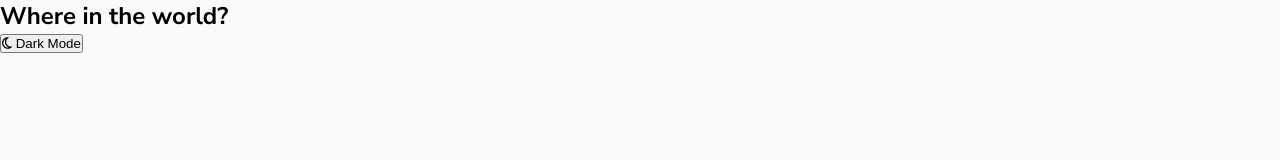
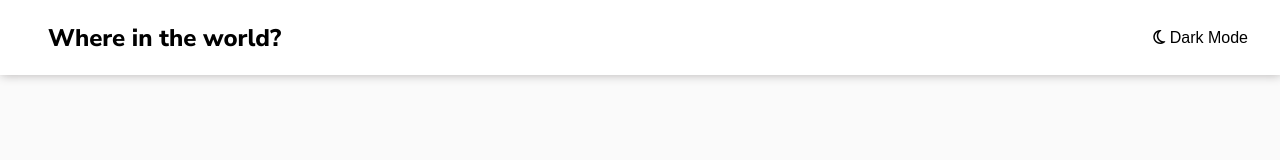
Before and after one commit to Tasneemmohammed0/rest-countries, a plain HTML site: page index.html in a window 1280 px wide. Drawn offline with Linux system fonts and the light colour scheme.

Commit message:
feat: styled header bar

```diff
--- a/style.css
+++ b/style.css
@@ -34,3 +34,29 @@ body {
   background-color: var(--very-light-gray);
 	font-family: Nunito Sans;
 }
+
+/* header styles */
+.header {
+  display: flex;
+  justify-content: space-between;
+	align-items: center;
+	/* vertical-align: bottom; */
+	margin-bottom: 35px;
+	padding: 0 2rem 0 3rem;
+	height: 75px;
+	width: 100%;
+	background-color: white;
+	box-shadow: 1px 0px 10px hsl(0, 2%, 70%);
+}
+.header h2{
+	font-weight: var(--bold);
+}
+
+.--btn-displayMode {
+	background-color: inherit;
+	border: none;
+	font-size: 1rem;
+}
+.--btn-displayMode:hover {
+	opacity: 0.5;
+}
```
